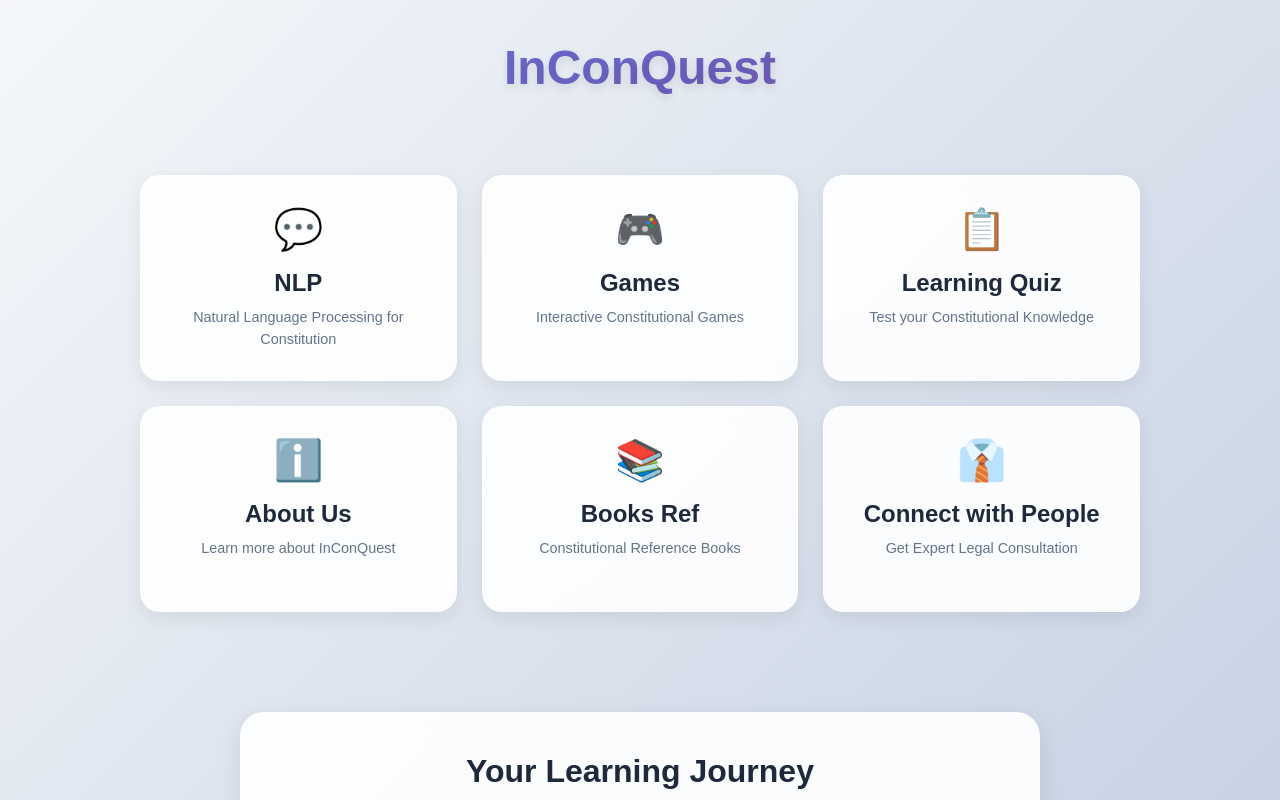
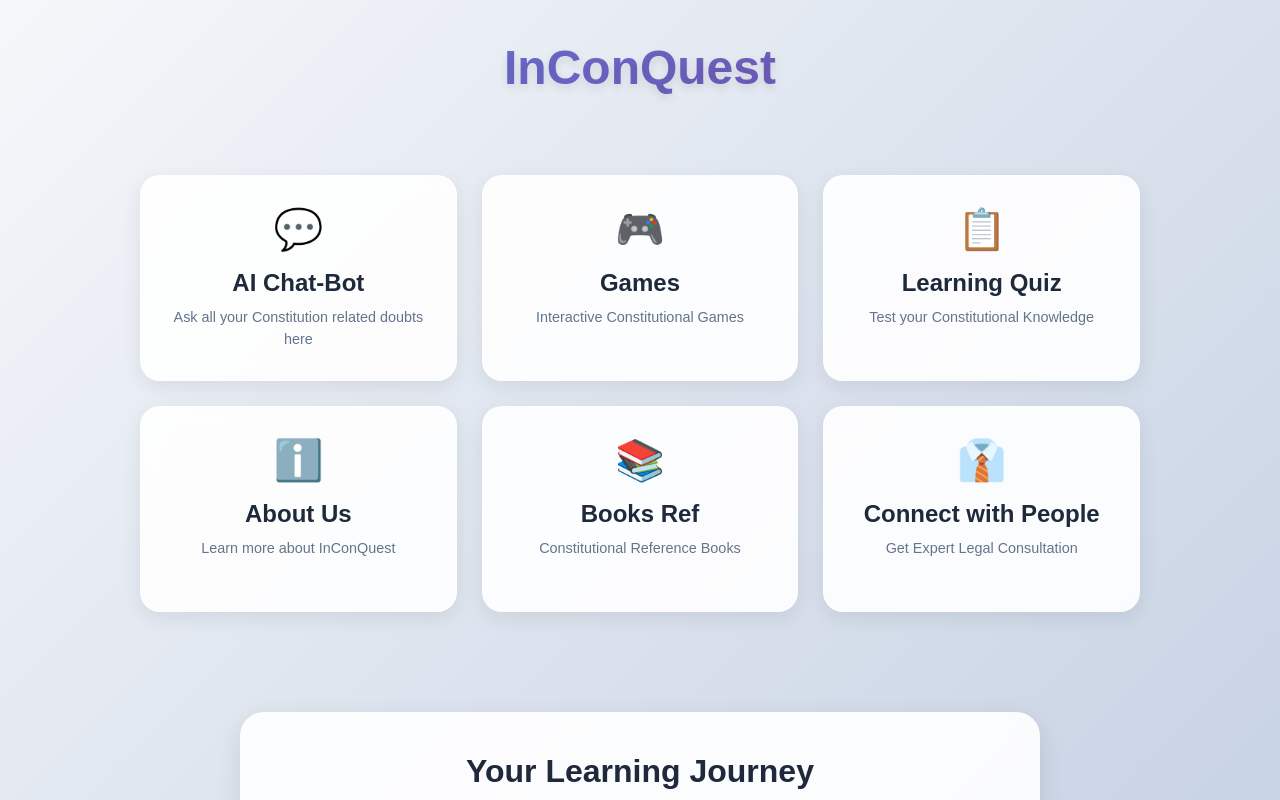
Before and after one commit to ruchiigadgil/Gamification-For-Constitutional-Literacy, a React (Create React App) app: page /dashboard in a window 1280 px wide. Shown: the top 800 px of the page. Built offline with nearby package versions, Linux system fonts and the light colour scheme.

Commit message:
Updated Ask.py, requirements and Dashboard

```diff
--- a/src/pages/Dashboard.jsx
+++ b/src/pages/Dashboard.jsx
@@ -6,8 +6,8 @@ const Dashboard = () => {
   const menuItems = [
     {
       id: 'nlp',
-      title: 'NLP',
-      description: 'Natural Language Processing for Constitution',
+      title: 'AI Chat-Bot',
+      description: 'Ask all your Constitution related doubts here',
       icon: '💬',
       color: 'linear-gradient(135deg, #667eea 0%, #764ba2 100%)',
       path: '/nlp'
```
Also changed, not shown: 2 other files (tests, documents, lock files or other folders).
